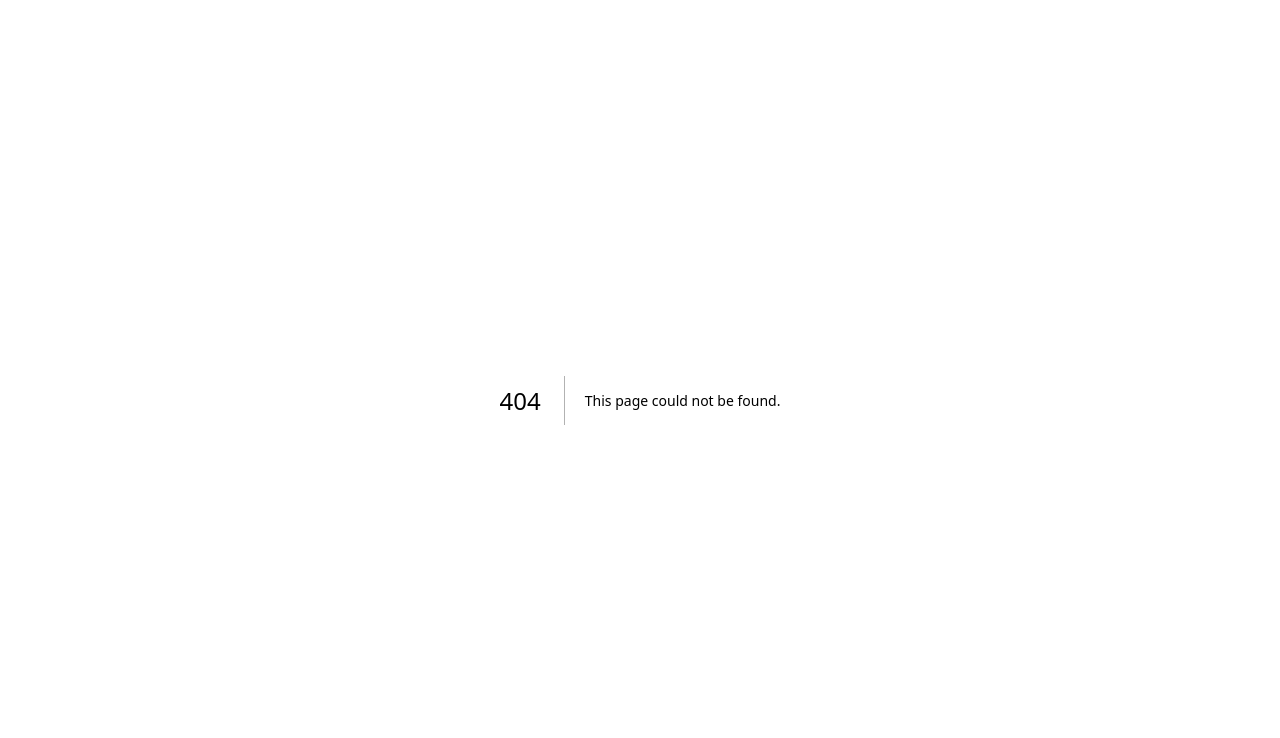
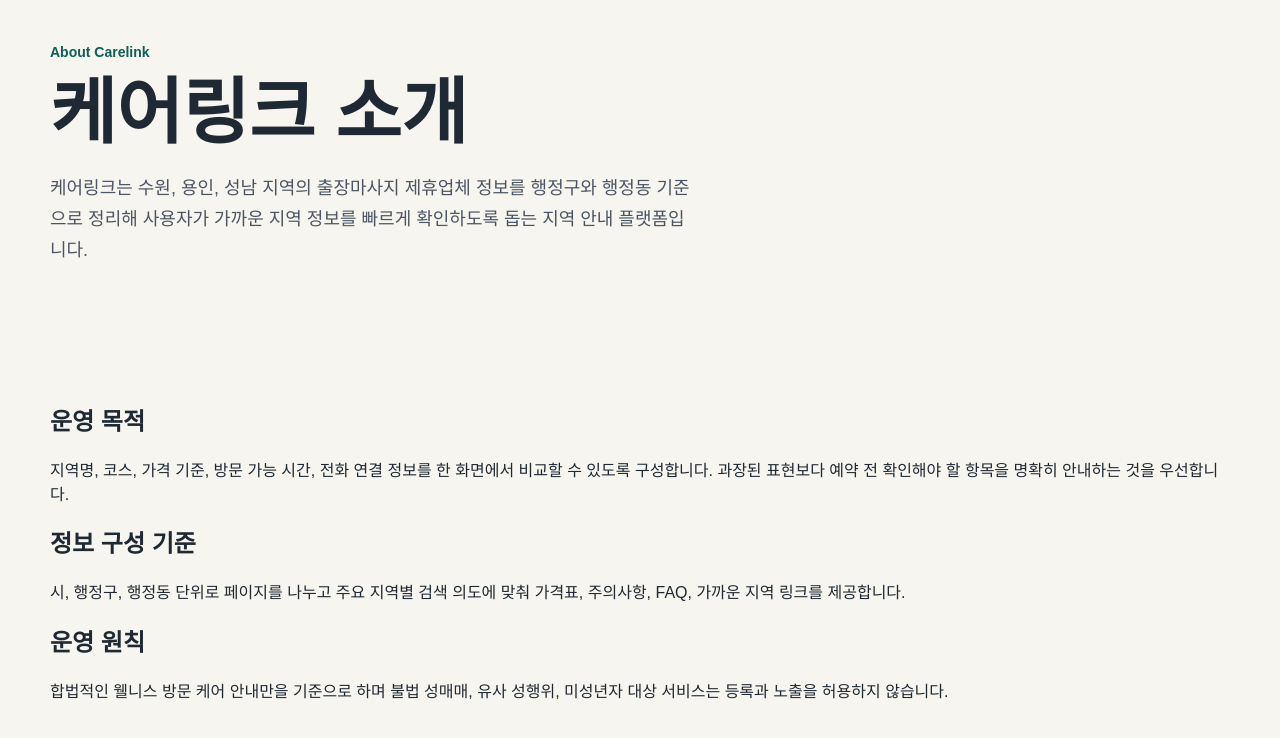
Before and after one commit to guhara1/massage, a Next.js app in the folder codex-https-vercel-com-1-2/: page /about in a window 1280 px wide. Before the commit this address had no page. Shown: the top 738 px of the page. Built offline with nearby package versions, Linux system fonts and the light colour scheme.

Commit message:
Add about page for E-E-A-T

```diff
--- /dev/null
+++ b/codex-https-vercel-com-1-2/src/app/about/page.tsx
@@ -0,0 +1,24 @@
+import type { Metadata } from "next";
+
+export const metadata: Metadata = {
+  title: "케어링크 소개 | 지역 기반 출장마사지 제휴업체 안내",
+  description: "케어링크의 운영 목적, 지역 정보 구성 방식, 합법 웰니스 방문 케어 안내 기준을 설명합니다.",
+  alternates: { canonical: "/about" },
+};
+
+export default function AboutPage() {
+  return (
+    <main className="page">
+      <section className="section area-hero">
+        <p className="eyebrow">About Carelink</p>
+        <h1>케어링크 소개</h1>
+        <p className="hero-copy">케어링크는 수원, 용인, 성남 지역의 출장마사지 제휴업체 정보를 행정구와 행정동 기준으로 정리해 사용자가 가까운 지역 정보를 빠르게 확인하도록 돕는 지역 안내 플랫폼입니다.</p>
+      </section>
+      <section className="section area-content-grid">
+        <article className="area-info-card"><h2>운영 목적</h2><p>지역명, 코스, 가격 기준, 방문 가능 시간, 전화 연결 정보를 한 화면에서 비교할 수 있도록 구성합니다. 과장된 표현보다 예약 전 확인해야 할 항목을 명확히 안내하는 것을 우선합니다.</p></article>
+        <article className="area-info-card"><h2>정보 구성 기준</h2><p>시, 행정구, 행정동 단위로 페이지를 나누고 주요 지역별 검색 의도에 맞춰 가격표, 주의사항, FAQ, 가까운 지역 링크를 제공합니다.</p></article>
+        <article className="area-info-card"><h2>운영 원칙</h2><p>합법적인 웰니스 방문 케어 안내만을 기준으로 하며 불법 성매매, 유사 성행위, 미성년자 대상 서비스는 등록과 노출을 허용하지 않습니다.</p></article>
+      </section>
+    </main>
+  );
+}
```
